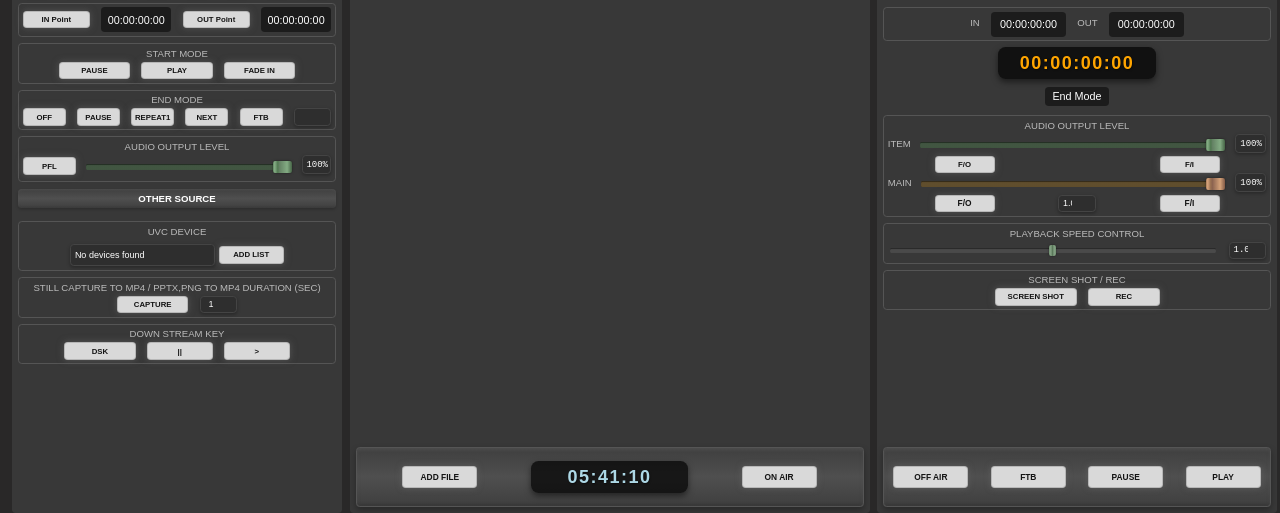
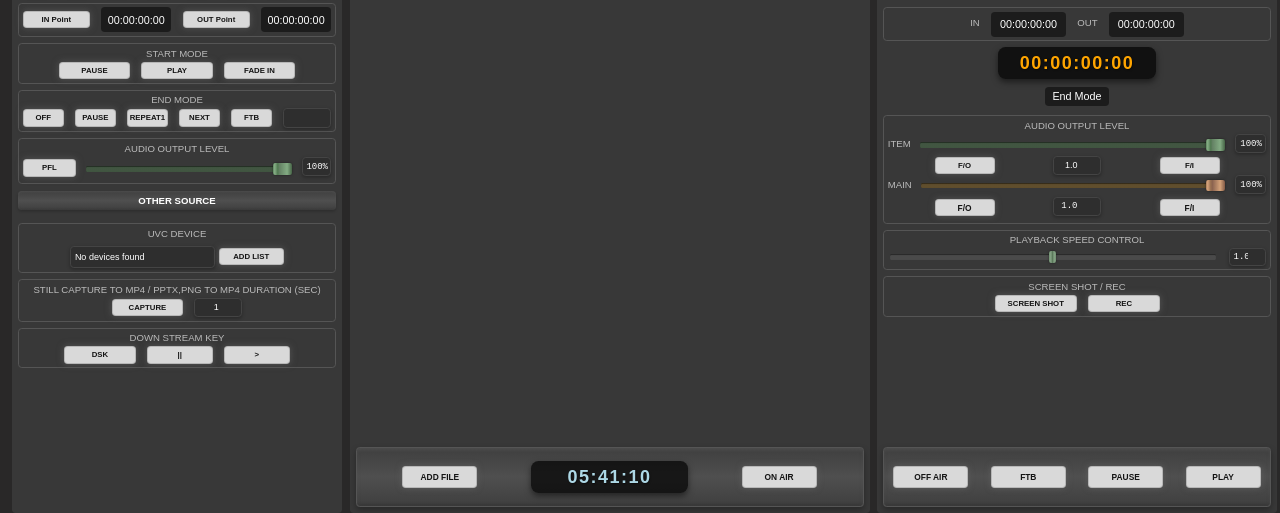
Before and after one commit to pondashicom/vtrpon, an Electron app: page index.html in a window 1280 px wide. Shown: the part 287-800 px from the top of the page. Drawn offline with Linux system fonts and the light colour scheme; no server answers.

Commit message:
Allow item audio fade duration to be set independently

```diff
--- a/index.html
+++ b/index.html
@@ -265,9 +265,9 @@
                     <span id="on-air-item-volume-value" class="volume-value">100%</span>
                 </div>
                 <!-- アイテムフェード操作 -->
-                <div class="controls fade-controls item-fade">
+                <div class="controls fade-controls">
                     <button id="on-air-item-fo-button" class="button button-gray" data-tooltip-id="on-air-item-fo-button" data-label-id="on-air-item-fo-button"></button>
-                    <div class="fifo-dummy"></div>
+                    <input type="number" id="itemFioRate" min="0.1" step="0.1" value="1.0" class="ftb-rate-input" aria-label="ITEM FADE RATE" data-tooltip-id="itemFioRate" data-label-id="itemFioRate">
                     <button id="on-air-item-fi-button" class="button button-gray" data-tooltip-id="on-air-item-fi-button" data-label-id="on-air-item-fi-button"></button>
                 </div>
                 <!-- マスターフェーダー -->
@@ -279,7 +279,7 @@
                 <!-- マスターフェード操作 -->
                 <div class="controls fade-controls">
                     <button id="on-air-fo-button" class="button button-gray" data-tooltip-id="on-air-fo-button" data-label-id="on-air-fo-button"></button>
-                    <input type="number" id="fioRate" min="0.1" step="0.1" value="1.0" class="ftb-rate-input" aria-label="FADEIN/OUT RATE" data-tooltip-id="fioRate" data-label-id="fioRate">
+                    <input type="number" id="mainFioRate" min="0.1" step="0.1" value="1.0" class="ftb-rate-input volume-value" aria-label="FADEIN/OUT RATE" data-tooltip-id="mainFioRate" data-label-id="mainFioRate">
                     <button id="on-air-fi-button" class="button button-gray" data-tooltip-id="on-air-fi-button" data-label-id="on-air-fi-button"></button>
                 </div>
             </div>
--- a/onair.js
+++ b/onair.js
@@ -1966,7 +1966,7 @@ document.getElementById('on-air-fo-button').addEventListener('click', () => {
         return;
     }
 
-    const fioRate = parseFloat(document.getElementById('fioRate').value);
+    const fioRate = parseFloat(document.getElementById('mainFioRate').value);
     fadeButtonBlink(document.getElementById('on-air-fo-button'));
     audioFadeOut(fioRate);
 });
@@ -1982,7 +1982,7 @@ document.getElementById('on-air-fi-button').addEventListener('click', () => {
         return;
     }
 
-    const fioRate = parseFloat(document.getElementById('fioRate').value);
+    const fioRate = parseFloat(document.getElementById('mainFioRate').value);
     fadeButtonBlink(document.getElementById('on-air-fi-button'));
     audioFadeIn(fioRate);
 });
@@ -2073,7 +2073,12 @@ document.getElementById('on-air-item-fo-button').addEventListener('click', () =>
         logInfo('[onair.js] No video loaded or not ready. Item fade-out operation canceled.');
         return;
     }
-    const fadeDuration = onairCurrentState?.ftbRate || 1.0;
+    // まず #itemFioRate（アイテム専用フェード時間）を優先。未設定/不正なら従来の ftbRate を使用
+    const itemFioRateEl = document.getElementById('itemFioRate');
+    const fadeDuration = (itemFioRateEl && !isNaN(parseFloat(itemFioRateEl.value)))
+        ? parseFloat(itemFioRateEl.value)
+        : (onairCurrentState?.ftbRate || 1.0);
+
     fadeButtonBlink(document.getElementById('on-air-item-fo-button'));
     audioFadeOutItem(fadeDuration);
 });
@@ -2089,12 +2094,15 @@ document.getElementById('on-air-item-fi-button').addEventListener('click', () =>
         return;
     }
 
-    // アイテム固有フェードの時間は ftbRate（アイテムデータから取得）を使用
-    const fadeDuration = onairCurrentState?.ftbRate || 1.0;
+    // まず #itemFioRate（アイテム専用フェード時間）を優先。未設定/不正なら従来の ftbRate を使用
+    const itemFioRateEl = document.getElementById('fioRate');
+    const fadeDuration = (itemFioRateEl && !isNaN(parseFloat(itemFioRateEl.value)))
+        ? parseFloat(itemFioRateEl.value)
+        : (onairCurrentState?.ftbRate || 1.0);
+
     fadeButtonBlink(document.getElementById('on-air-item-fi-button'));
     audioFadeInItem(fadeDuration);
 });
-
 
 // -----------------------
 // スタートモードFADEIN
--- a/style.css
+++ b/style.css
@@ -1576,16 +1576,16 @@ input[type="range"].master-slider::-webkit-slider-thumb {
 /* ------------------ */
 
 /* 入力フィールドのスタイル */
-#fadeInDuration, #ftbRate, #fioRate {
-    width: 3.125rem;           /* 50px */
-    height: 1.4375rem;         /* 23px */
+#fadeInDuration, #ftbRate, #fioRate, #itemFioRate, #mainFioRate {
+    width: 4rem;
+    height: 1.6rem;
     background-color: #2e2e2e;
     color: #ffffff;
-    border: 0.0625rem solid #444444; /* 1px */
-    border-radius: 0.3125rem; /* 5px */
-    font-size: 0.75rem;       /* 12px */
-    padding: 0.3125rem;       /* 5px */
-    padding-right: 0.1875rem; /* 3px */
+    border: 0.0625rem solid #444444;
+    border-radius: 0.3125rem;
+    font-size: 0.75rem;
+    padding: 0.3125rem;
+    padding-right: 0.1875rem;
     box-shadow: 0 0.125rem 0.3125rem rgba(0, 0, 0, 0.3);
     text-align: right;
     cursor: text;
@@ -1596,8 +1596,13 @@ input[type="range"].master-slider::-webkit-slider-thumb {
 #fadeInDuration::-webkit-inner-spin-button,
 #ftbRate::-webkit-inner-spin-button,
 #fioRate::-webkit-inner-spin-button,
+#itemFioRate::-webkit-inner-spin-button,
+#mainFioRate::-webkit-inner-spin-button,
 #fadeInDuration::-webkit-outer-spin-button,
-#ftbRate::-webkit-outer-spin-button {
+#ftbRate::-webkit-outer-spin-button,
+#fioRate::-webkit-outer-spin-button,
+#itemFioRate::-webkit-outer-spin-button,
+#mainFioRate::-webkit-outer-spin-button {
     margin-left: 0.4375rem;    /* 7px */
 }
 
@@ -1611,9 +1616,9 @@ input[type="range"].master-slider::-webkit-slider-thumb {
 }
 
 /* オーディオフェードインアウトRATE */
-#fioDuration, #fioRate {
-    width: 3.125rem;           /* 50px */
-    height: 1.4375rem;         /* 23px */
+#fioDuration, #fioRate, #itemFioRate, #mainFioRate {
+    width: 4rem;
+    height: 1.6rem;
     background-color: #2e2e2e;
     color: #ffffff;
     border: 0.0625rem solid #444444; /* 1px */
--- a/tooltips.js
+++ b/tooltips.js
@@ -1,6 +1,6 @@
 // -----------------------
 //     tooltips.js
-//     ver 2.2.8
+//     ver 2.4.0
 // -----------------------
 
 
@@ -17,11 +17,12 @@ const tooltips = {
     "end-next-button": "OUT点に到達したらプレイリストの次の動画をオンエアします",
     "end-ftb-button": "OUT点に到達したらフェードアウトしてオフエアします",
     "ftbRate": "FTBやスタートモードFADEINでフェードする時間（秒）を設定します",
+    "fioRate": "マスター音声をフェードする時間（秒）を設定します",
     "pfl-button": "Device Settingsメニューで設定したPFLデバイスを使ってプリフェーダーリッスンします",
     "listedit-volume-slider": "オンエア開始時の規定音量を設定します",
     "addUVCToPlaylistButton": "選択したUVCデバイスをプレイリストに追加します",
     "still-button": "エディットエリアに表示されている動画をキャプチャーしてプレイリストに登録します",
-    "fadeInDuration": "CAPTUREボタン押下時やPNGファイル登録時に指定秒数でMP4動画に変換して登録します",
+    "fadeInDuration": "CAPTUREボタン押下時やPNGファイル、PPTファイルを登録時にここで指定した秒数でMP4動画に変換します",
     "dsk-button": "選択したアイテムをダウンストリームキーとして送出・停止します。IN点とOUT点の間でループ再生します",
     "dks-pause-button": "ダウンストリームキーとして送出されているアイテムを一時停止します",
     "dsk-play-button": "ダウンストリームキーとして送出されているアイテムを再生します",
@@ -62,6 +63,7 @@ const tooltips = {
     "end-next-button": "Air the next video in the playlist when reaching the OUT point",
     "end-ftb-button": "Fade out and turn off air when reaching the OUT point",
     "ftbRate": "Set the fade time (in seconds) for FTB and Start Mode FADEIN.",
+    "fioRate": "Set the fade time (in seconds) for FADE IN/OUT.",
     "pfl-button": "Listen using the PFL device set in the Device Settings menu",
     "listedit-volume-slider": "Set the default volume at air start",
     "addUVCToPlaylistButton": "Add the selected UVC device to the playlist",
```
